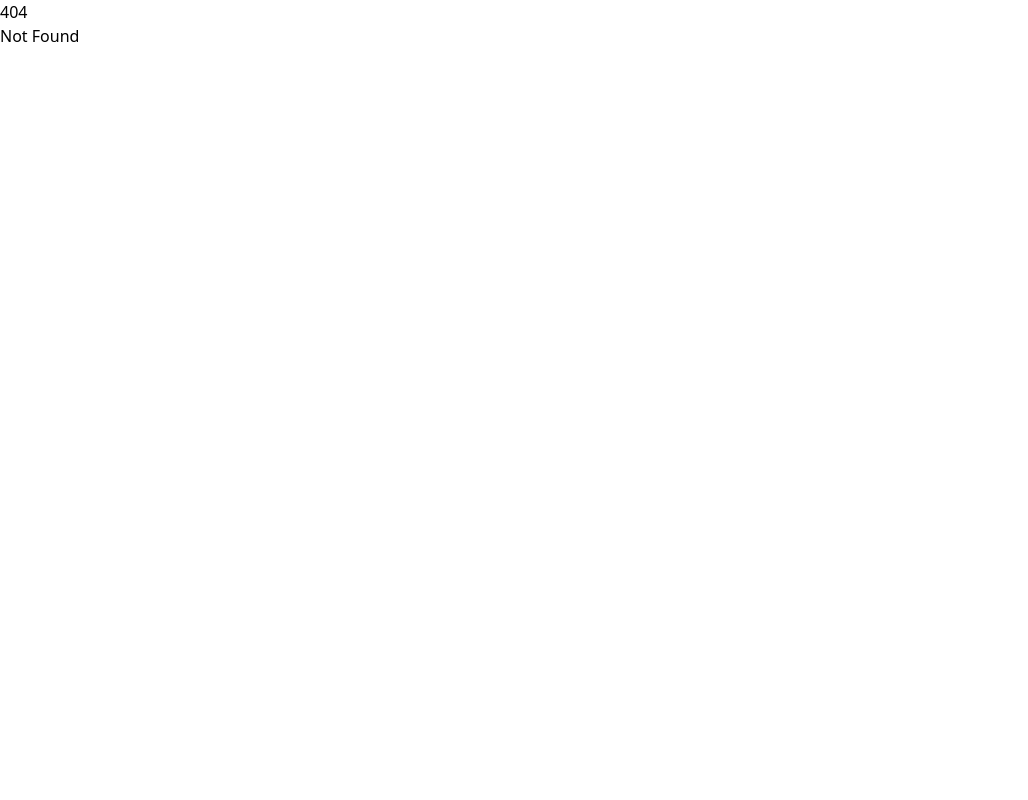
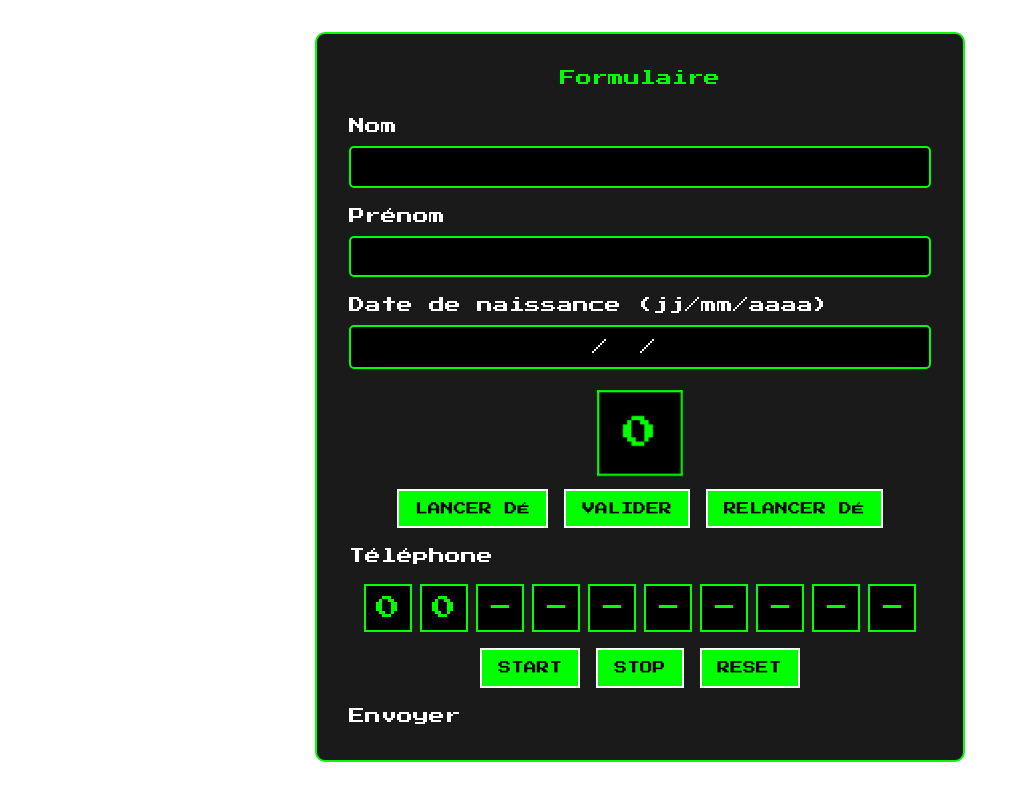
Before and after one commit to pwnt-squad/dyslexsnake, a SvelteKit app: page /form in a window 1280 px wide. Before the commit this address had no page. Shown: the whole page, without its empty margins (0-1028 px from the left). Built offline with nearby package versions, Linux system fonts and the light colour scheme.

Commit message:
push main+form+fin

```diff
--- a/package.json
+++ b/package.json
@@ -33,5 +33,8 @@
 		"tailwindcss": "^4.1.17",
 		"typescript": "^5.9.3",
 		"vite": "^7.2.2"
+	},
+	"dependencies": {
+		"three": "^0.181.2"
 	}
 }
--- a/src/app.html
+++ b/src/app.html
@@ -4,6 +4,7 @@
 		<meta charset="utf-8" />
 		<meta name="viewport" content="width=device-width, initial-scale=1" />
 		%sveltekit.head%
+		<link href="https://fonts.googleapis.com/css2?family=Press+Start+2P&display=swap" rel="stylesheet">
 	</head>
 	<body data-sveltekit-preload-data="hover">
 		<div style="display: contents">%sveltekit.body%</div>
--- /dev/null
+++ b/src/routes/fin/+page.svelte
@@ -0,0 +1,25 @@
+<script>
+</script>
+
+<style>
+	.container {
+		display: flex;
+		flex-direction: column;
+		align-items: center;
+		justify-content: center;
+		height: 100vh;
+		font-family: 'Press Start 2P', cursive;
+		color: #00ff00;
+		background-color: #000;
+		text-align: center;
+	}
+
+	h1 {
+		font-size: 2rem;
+		text-shadow: 2px 2px #fff;
+	}
+</style>
+
+<div class="container">
+	<h1>Bravo !</h1>
+</div>
--- /dev/null
+++ b/src/routes/form/+page.svelte
@@ -0,0 +1,242 @@
+<script>
+	import { goto } from '$app/navigation';
+	let nom = '';
+	let prenom = '';
+
+	// Téléphone roulette séquentielle
+	let digits = Array(10).fill(null);
+	digits[0] = 0;
+	let currentDigit = 0;
+	let currentIndex = 1;
+	let intervalIdPhone = null;
+
+	// Date via mini-jeu de dés
+	let dateField = '  /  /    ';
+	let diceValue = null; // chiffre final du dé
+	let diceStep = 0; // position dans la date (0-7)
+	let diceRolling = false;
+	let erreur = '';
+	let diceFace = 0; // chiffre affiché sur le cube pendant animation
+	let diceAnim = false;
+
+	// --- Téléphone ---
+	function resetPhone() {
+		digits = Array(10).fill(null);
+		digits[0] = 0;
+		currentDigit = 0;
+		currentIndex = 1;
+		if (intervalIdPhone) clearInterval(intervalIdPhone);
+	}
+
+	function startPhone() {
+		if (intervalIdPhone) clearInterval(intervalIdPhone);
+		if (currentIndex >= digits.length) return;
+		intervalIdPhone = setInterval(() => {
+			currentDigit = (currentDigit + 1) % 10;
+		}, 200);
+	}
+
+	function stopPhone() {
+		if (intervalIdPhone) clearInterval(intervalIdPhone);
+		digits[currentIndex] = currentDigit;
+		currentIndex++;
+		if (currentIndex < digits.length) startPhone();
+	}
+
+	// --- Dé 3D ---
+	function rollDice3D() {
+		if (diceStep >= 8) return;
+		diceRolling = true;
+		diceAnim = true;
+		let startTime = Date.now();
+		const interval = setInterval(() => {
+			diceFace = Math.floor(Math.random() * 10); // 0-9
+			if (Date.now() - startTime > 1200) {
+				clearInterval(interval);
+				diceRolling = false;
+				diceAnim = false;
+				diceValue = diceFace;
+			}
+		}, 50);
+	}
+
+	function validateDice() {
+		if (diceValue === null) return;
+		const positions = [0,1,3,4,6,7,8,9];
+		let arr = dateField.split('');
+		arr[positions[diceStep]] = diceValue;
+		dateField = arr.join('');
+		diceStep++;
+		diceValue = null;
+	}
+
+	function relaunchDice() {
+		rollDice3D();
+	}
+
+	// --- Reset complet ---
+	function resetForm() {
+		nom = '';
+		prenom = '';
+		resetPhone();
+		resetDate();
+		erreur = '';
+	}
+
+	function resetDate() {
+		dateField = '  /  /    ';
+		diceStep = 0;
+		diceValue = null;
+		diceRolling = false;
+		diceFace = 0;
+		diceAnim = false;
+	}
+
+	// --- Soumission formulaire ---
+	function handleSubmit() {
+		erreur = '';
+		const regexNomPrenom = /^[^0-9]+$/;
+
+		if (!nom || !prenom || digits.includes(null) || dateField.includes(' ')) {
+			erreur = 'Veuillez remplir correctement tous les champs.';
+			resetForm();
+			return;
+		}
+
+		if (!regexNomPrenom.test(nom) || !regexNomPrenom.test(prenom)) {
+			erreur = 'Veuillez remplir correctement tous les champs.';
+			resetForm();
+			return;
+		}
+
+		const [jj, mm, aaaa] = dateField.split('/').map(Number);
+		const dateTest = new Date(aaaa, mm - 1, jj);
+		const today = new Date();
+		if (isNaN(dateTest.getTime()) || dateTest > today) {
+			erreur = 'Veuillez remplir correctement tous les champs.';
+			resetForm();
+			return;
+		}
+
+		const numeroValide = digits.join('');
+		const regexTel = /^(0[1-7])[0-9]{8}$/;
+		if (!regexTel.test(numeroValide)) {
+			erreur = 'Veuillez remplir correctement tous les champs.';
+			resetForm();
+			return;
+		}
+
+		goto('/fin');
+	}
+</script>
+
+<style>
+	form {
+		max-width: 650px;
+		margin: 2rem auto;
+		padding: 2rem;
+		background-color: #1a1a1a;
+		color: #fff;
+		font-family: 'Press Start 2P', cursive;
+		border: 2px solid #00ff00;
+		border-radius: 10px;
+	}
+
+	h2 { text-align:center; margin-bottom:1.5rem; color:#00ff00; }
+
+	label { display:block; margin-top:1rem; margin-bottom:0.5rem; }
+	input { width:100%; padding:0.5rem; font-size:0.9rem; border:2px solid #00ff00; border-radius:5px; background:#000; color:#fff;}
+	input:focus { outline:none; border-color:#ff3d00; }
+
+	.erreur { color:#ff3d00; margin-top:1rem; text-align:center; font-size:0.8rem; }
+
+	.wheel-container, .dice-container { display:flex; justify-content:center; gap:0.5rem; margin:1rem 0;}
+	.digit { width:3rem; height:3rem; background:#000; color:#00ff00; display:flex; justify-content:center; align-items:center; border:2px solid #00ff00; font-size:1.5rem; font-family: 'Press Start 2P', cursive;}
+
+	.wheel-buttons, .dice-buttons { display:flex; justify-content:center; gap:1rem; margin-bottom:1rem;}
+	.wheel-buttons button, .dice-buttons button { padding:0.5rem 1rem; font-size:0.8rem; background:#00ff00; color:#000; border:2px solid #fff; cursor:pointer; text-transform:uppercase; transition:0.2s;}
+	.wheel-buttons button:hover, .dice-buttons button:hover { background:#fff; color:#00ff00; transform:scale(1.1); box-shadow:0 0 10px #00ff00;}
+	.date-field { width:100%; padding:0.5rem; font-size:1rem; text-align:center; border:2px solid #00ff00; border-radius:5px; background:#000; color:#fff; margin-bottom:0.5rem;}
+
+	/* Dé 3D */
+	.dice-box {
+		width: 80px;
+		height: 80px;
+		perspective: 600px;
+		margin:auto;
+	}
+	.dice-cube {
+		width: 100%;
+		height: 100%;
+		position: relative;
+		transform-style: preserve-3d;
+		transform: rotateX(0deg) rotateY(0deg);
+		transition: transform 1s ease-out;
+	}
+	.face {
+		position: absolute;
+		width: 80px;
+		height: 80px;
+		background: #000;
+		color: #00ff00;
+		display: flex;
+		justify-content: center;
+		align-items: center;
+		font-size: 2rem;
+		border: 2px solid #00ff00;
+	}
+	.face1 { transform: rotateY(0deg) translateZ(40px); }
+	.face2 { transform: rotateY(90deg) translateZ(40px); }
+	.face3 { transform: rotateY(180deg) translateZ(40px); }
+	.face4 { transform: rotateY(-90deg) translateZ(40px); }
+	.face5 { transform: rotateX(90deg) translateZ(40px); }
+	.face6 { transform: rotateX(-90deg) translateZ(40px); }
+</style>
+
+<form on:submit|preventDefault={handleSubmit}>
+	<h2>Formulaire</h2>
+
+	<label>Nom</label>
+	<input type="text" bind:value={nom} />
+
+	<label>Prénom</label>
+	<input type="text" bind:value={prenom} />
+
+	<label>Date de naissance (jj/mm/aaaa)</label>
+	<input class="date-field" type="text" bind:value={dateField} readonly />
+
+	<div class="dice-container">
+		<div class="dice-box">
+			<div class="dice-cube" style="transform: rotateX({diceAnim ? Math.random()*720 : 0}deg) rotateY({diceAnim ? Math.random()*720 : 0}deg);">
+				<div class="face face1">{diceFace}</div>
+				<div class="face face2">{(diceFace+1)%10}</div>
+				<div class="face face3">{(diceFace+2)%10}</div>
+				<div class="face face4">{(diceFace+3)%10}</div>
+				<div class="face face5">{(diceFace+4)%10}</div>
+				<div class="face face6">{(diceFace+5)%10}</div>
+			</div>
+		</div>
+	</div>
+
+	<div class="dice-buttons">
+		<button type="button" on:click={rollDice3D} disabled={diceStep >= 8}>Lancer Dé</button>
+		<button type="button" on:click={validateDice} disabled={diceValue === null}>Valider</button>
+		<button type="button" on:click={relaunchDice} disabled={diceStep >= 8}>Relancer Dé</button>
+	</div>
+
+	<label>Téléphone</label>
+	<div class="wheel-container">
+		{#each digits as digit, i}
+			<div class="digit">{digit !== null ? digit : (i === currentIndex ? currentDigit : '-')}</div>
+		{/each}
+	</div>
+	<div class="wheel-buttons">
+		<button type="button" on:click={startPhone} disabled={currentIndex>=digits.length}>Start</button>
+		<button type="button" on:click={stopPhone} disabled={currentIndex>digits.length}>Stop</button>
+		<button type="button" on:click={resetForm}>Reset</button>
+	</div>
+
+	<button type="submit">Envoyer</button>
+
+	{#if erreur}<div class="erreur">{erreur}</div>{/if}
+</form>
```
Also changed, not shown: 1 other file (tests, documents, lock files or other folders).
